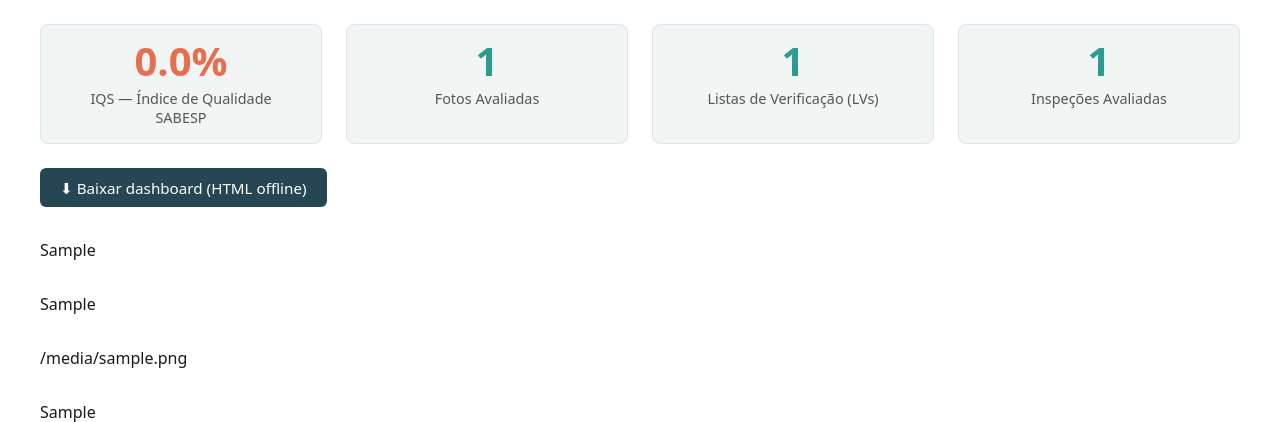
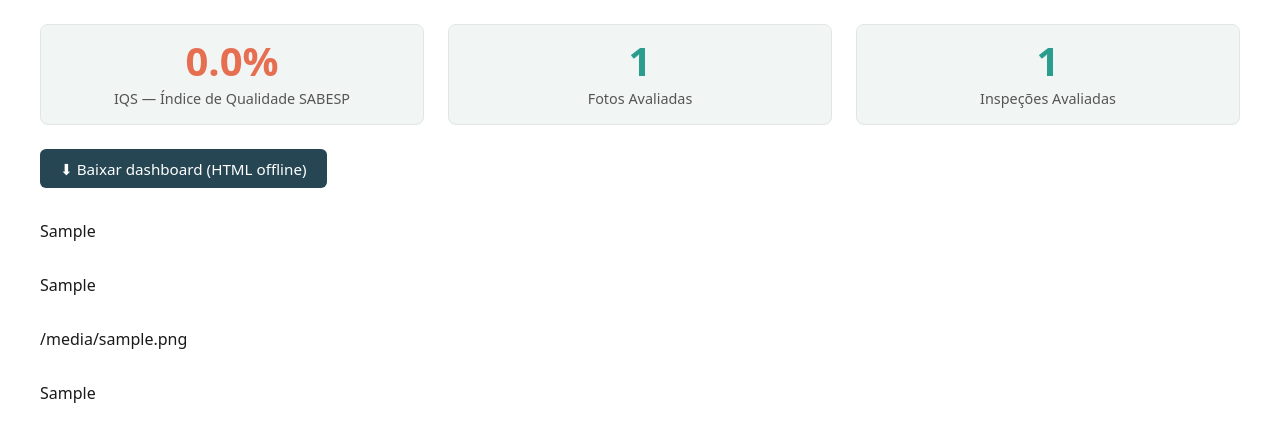
Before and after one commit to D00cky/PythonExcelDashBoard, a Flask app: template app/templates/dashboard.html in a window 1280 px wide. Shown: the part 102-524 px from the top of the page. Run offline with Flask 3, Linux system fonts and the light colour scheme; the template is opened without the code that fills it: most values are stand-ins (such as "Sample title", 1, 10 or a date in 2020).

Commit message:
Remove 'Listas de Verificação (LVs)' KPI card from dashboard
Per request, drop the LVs card. Keep the underlying ic_rows extraction
in case future charts need it.

Co-Authored-By: Claude Sonnet 4.6 <noreply@anthropic.com>

```diff
--- a/app/routes/main.py
+++ b/app/routes/main.py
@@ -100,7 +100,6 @@ def _build_sabesp_context(
         "polo_name": template.polo_name.title(),
         "periodo": template.extract_periodo(workbook),
         "iqs_overall": template.extract_iqs_overall(workbook),
-        "total_lvs": sum(r.lvs for r in ic_rows),
         "total_fotos": sum(r.fotos_avaliadas for r in iqs_rows),
         "total_inspections": len(inspections),
         "fig_ic_bar": template.build_ic_bar(ic_rows).to_html(
--- a/app/templates/dashboard.html
+++ b/app/templates/dashboard.html
@@ -44,12 +44,6 @@
             <div class="kpi-label">Fotos Avaliadas</div>
         </div>
         {% endif %}
-        {% if total_lvs %}
-        <div class="kpi-card">
-            <div class="kpi-value">{{ total_lvs }}</div>
-            <div class="kpi-label">Listas de Verificação (LVs)</div>
-        </div>
-        {% endif %}
         {% if total_inspections %}
         <div class="kpi-card">
             <div class="kpi-value">{{ total_inspections }}</div>
```
Also changed, not shown: tests/integration/test_main_routes.py (+1 -1 lines).
